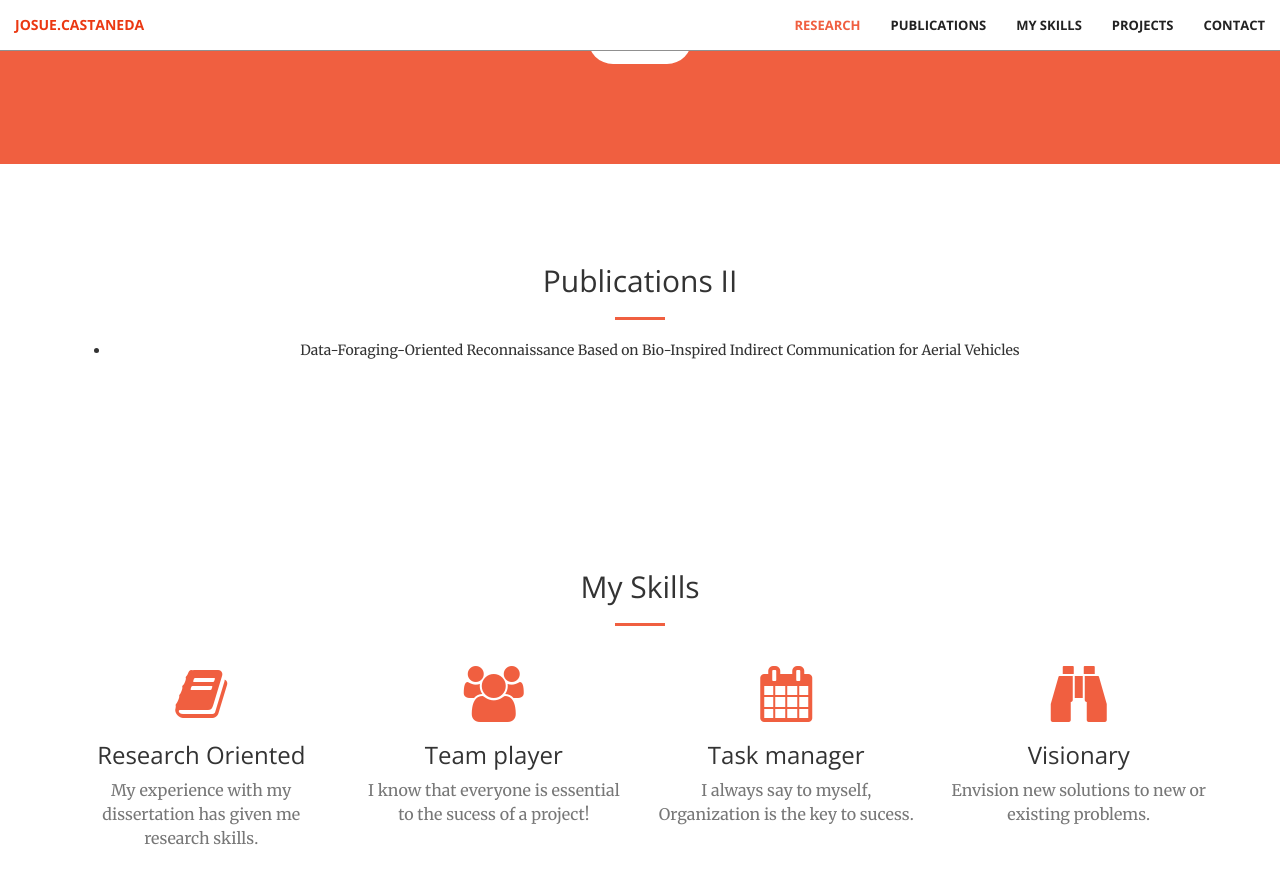
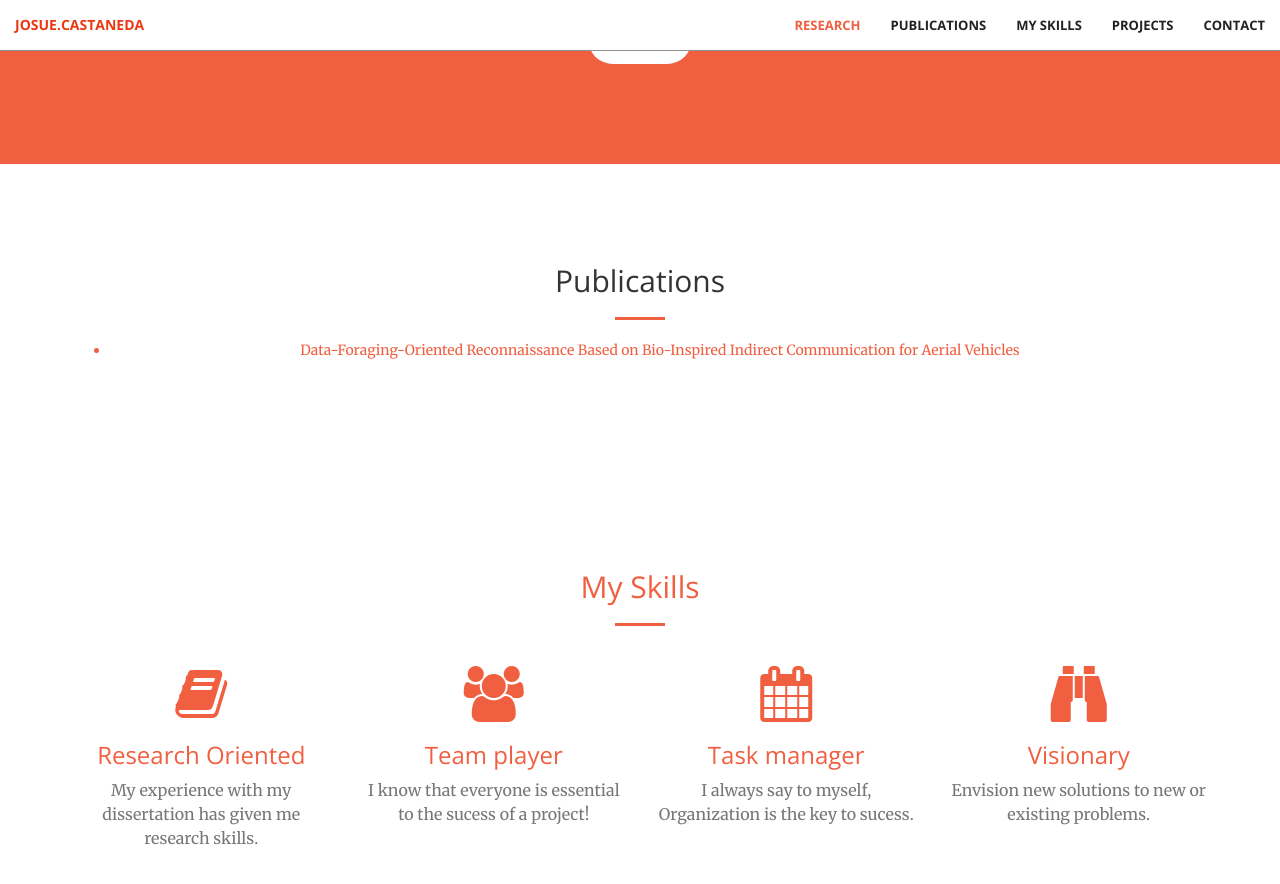
Before and after one commit to JosueCastaneda/JosueCastaneda.github.io, a Jekyll site: the page built from index.html, in a window 1280 px wide and 900 px high, scrolled down 1250 px. Shown: the top 884 px of the window. Built offline with Jekyll 4.4.1, drawn with Linux system fonts in a browser that asks for light colours.

Commit message:
Update call-to-action.html

```diff
--- a/_includes/call-to-action.html
+++ b/_includes/call-to-action.html
@@ -23,9 +23,9 @@
     <div class="container">
         <div class="row">
             <div class="col-lg-12 text-center">
-                <h2 class="section-heading">Publications II</h2>
+                <h2 class="section-heading">Publications</h2>
                 <hr>
-                <ul>
+                <a href="http://www.mdpi.com/2076-3417/7/7/729"><ul>
   			<li>Data-Foraging-Oriented Reconnaissance Based on Bio-Inspired Indirect Communication for Aerial Vehicles</li>
 		</ul>
             </div>
```
